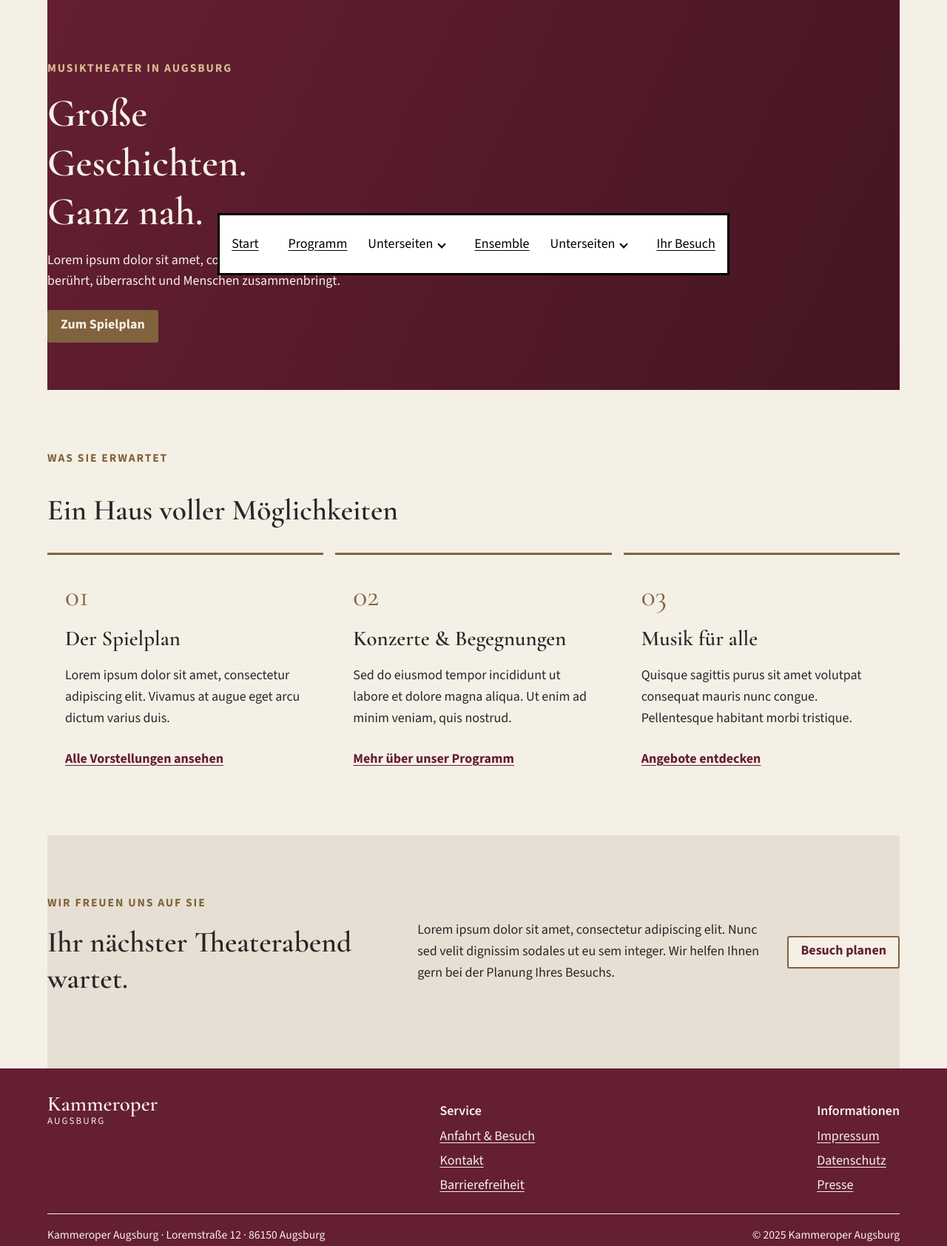
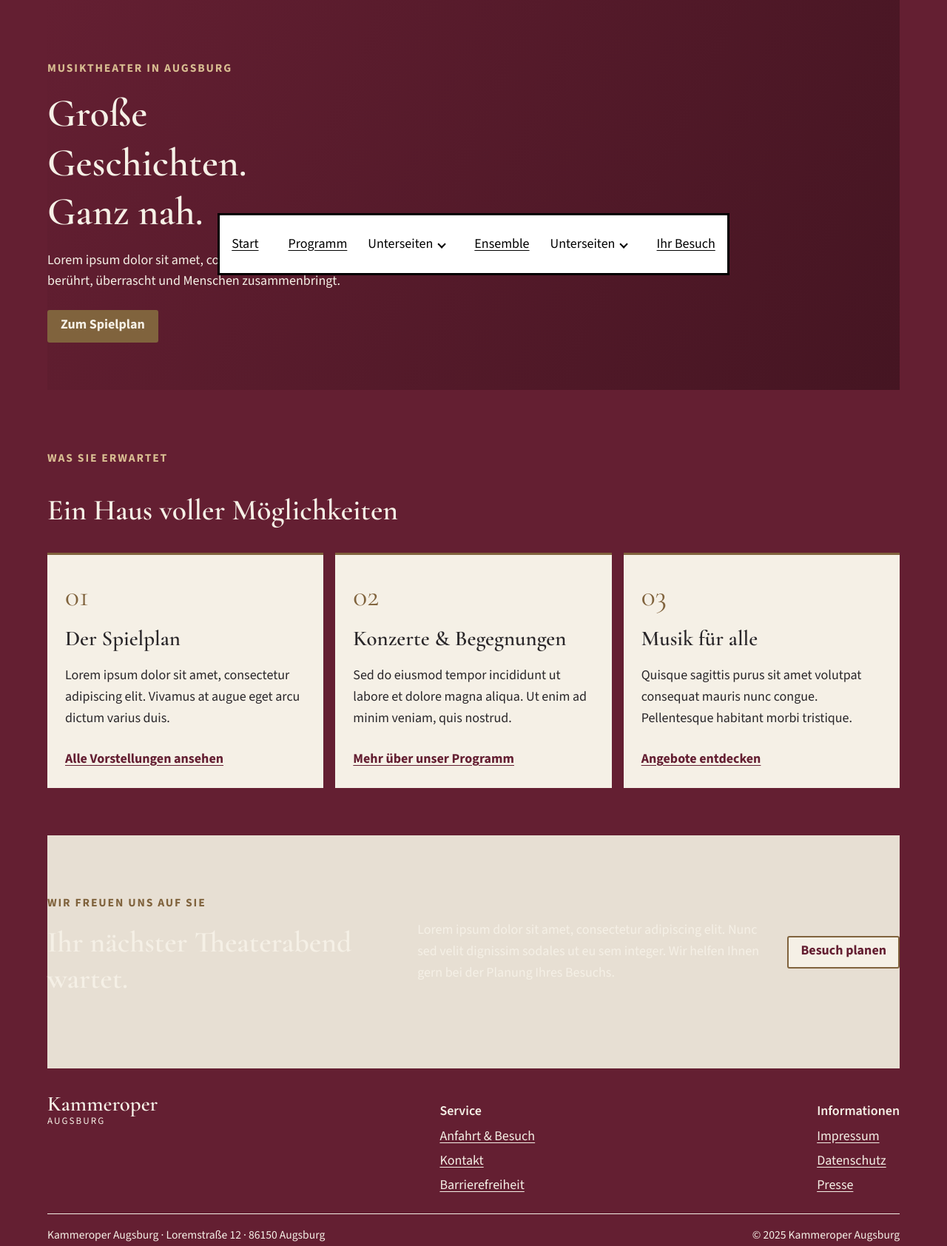
Before and after one commit to clavicarius/css-php-menu, a PHP site: page / in a window 1280 px wide. Shown: the part 70-1754 px from the top of the page at 74% size. Run offline with PHP 8.4, Linux system fonts and the light colour scheme.

Commit message:
Use Bordeaux as page background
Co-authored-by: Copilot <223556219+Copilot@users.noreply.github.com>

```diff
--- a/css/base/global.css
+++ b/css/base/global.css
@@ -8,8 +8,8 @@ body {
 }
 
 main {
-  background-color: var(--color-surface);
-  color: var(--color-text);
+  background-color: transparent;
+  color: var(--color-text-inverse);
 }
 
 main,
@@ -19,7 +19,7 @@ main,
 }
 
 main a {
-  color: var(--color-primary);
+  color: var(--color-text-inverse);
 }
 
 a {
--- a/css/demo.css
+++ b/css/demo.css
@@ -104,6 +104,10 @@
   margin-block-end: var(--space-2);
 }
 
+.content-section .eyebrow {
+  color: var(--palette-accent-300);
+}
+
 .feature-grid {
   display: grid;
   grid-template-columns: repeat(3, minmax(0, 1fr));
@@ -114,6 +118,7 @@
   padding: var(--space-5);
   border-top: 3px solid var(--color-accent-strong);
   background-color: var(--color-secondary);
+  color: var(--color-text);
 }
 
 .feature-card__number {
@@ -129,6 +134,7 @@
 .feature-card a {
   display: inline-block;
   margin-block-start: var(--space-2);
+  color: var(--color-primary);
   font-weight: 700;
 }
 
```
